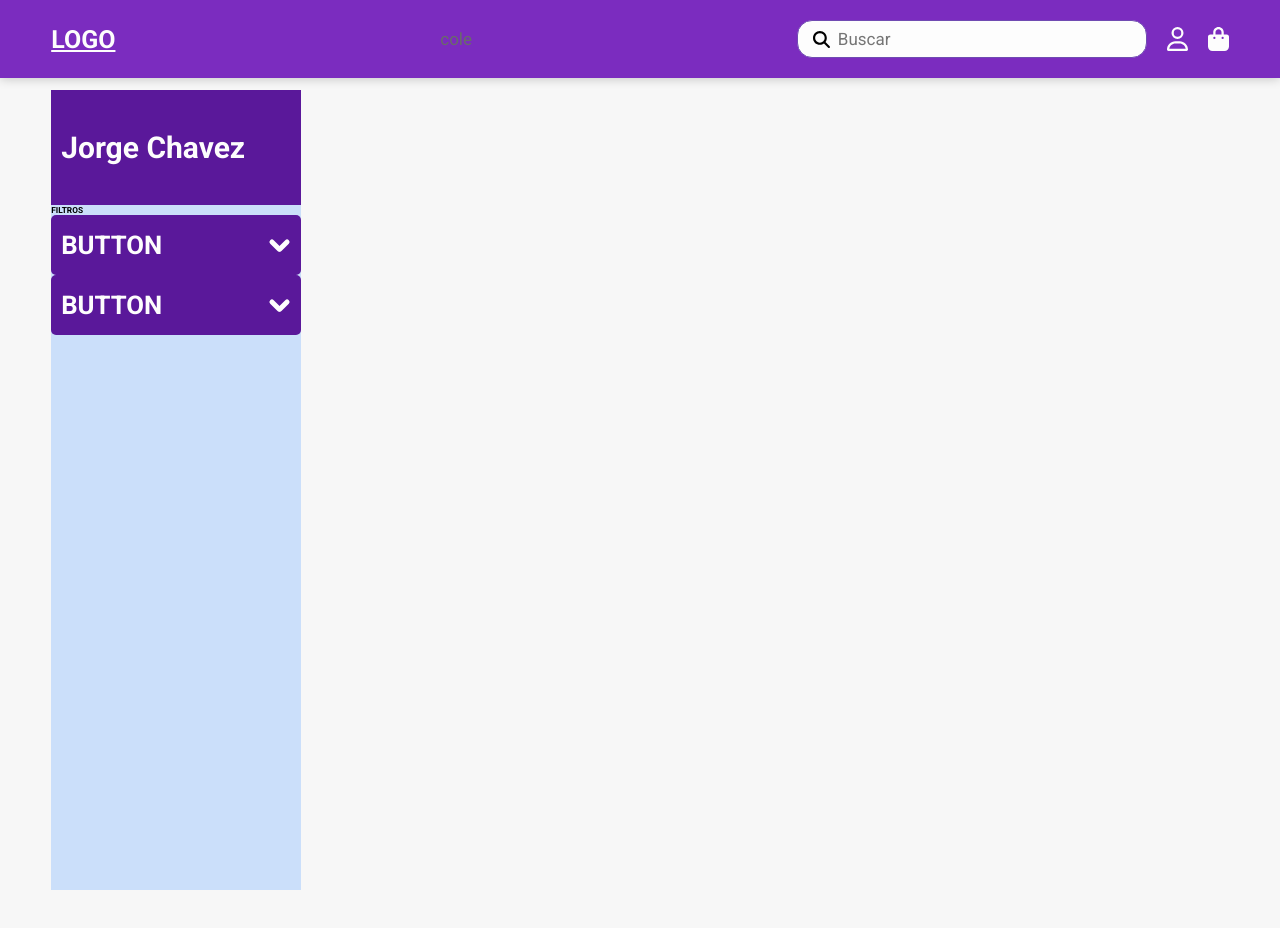
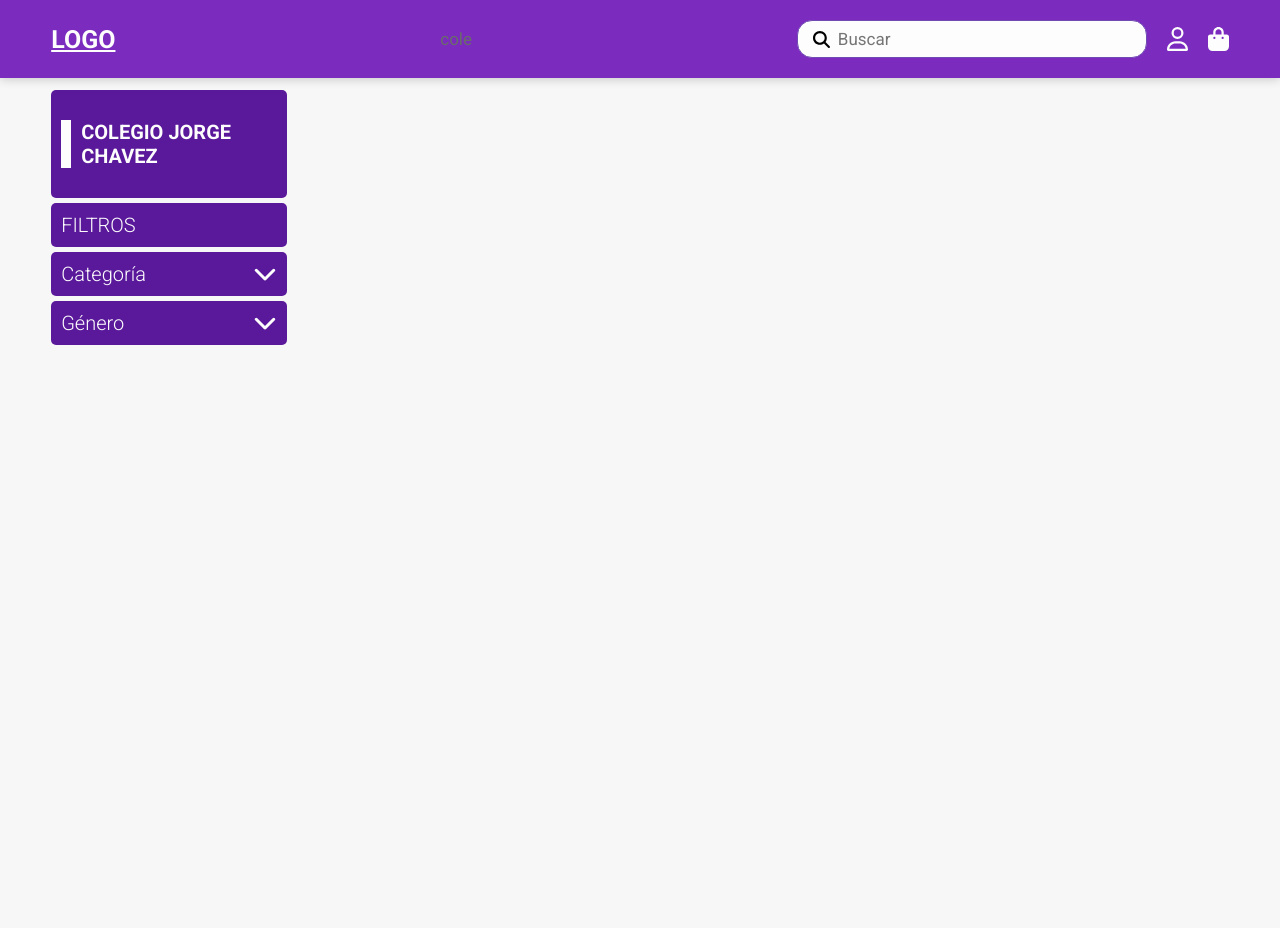
Before and after one commit to migueljarecca/escolar-plus, a React (Vite) app in the folder client/: page /uniforms/1 in a window 1280 px wide. Shown: the top 928 px of the page. After the commit the page ends 800 px from the top, so only its background shows below. Built offline with nearby package versions, Linux system fonts and the light colour scheme; no server answers.

Commit message:
se continua realizando los filtros

```diff
--- a/client/src/App.css
+++ b/client/src/App.css
@@ -236,40 +236,54 @@ body {
 }
 
 .container-uniform .left-sidebar {
-  background: #cbdffa;
+  display: flex;
+  flex-direction: column;
+  /* background: #cbdffa; */
   flex-basis: 20%;
   position: sticky;
   top: 0;
   align-self: flex-start;
-  height: 100vh;
+  gap: .5rem;
 }
 
 .left-sidebar .div-cole-title {
   display: flex;
-  padding: 4rem 1rem;
+  padding: 3rem 1rem;
   background: #5a189a;
   color: #fdfdfd;
+  border-radius: 5px;
 }
 
 .left-sidebar .div-cole-title h1 {
-  font-size: 3rem;
+  font-size: 2rem;
+  border-left: solid 1rem #fdfdfd ;
+  padding-left: 1rem;
+}
+
+.left-sidebar h5 {
+  padding: 1rem;
+  background: #5a189a;
+  font-size: 2rem;
+  font-weight: 300;
+  border-radius: 5px;
+  color: #fdfdfd;
 }
 
 /* prueba ------------------------ */
 .box {
+  display: flex;
+  flex-direction: column;
   position: relative;
-  width: 25rem;
-  height: 25rem;
-  /* background: yellowgreen; */
+  gap: .5rem;
 }
 
 .box .dropdown-first {
-  position: relative;
+  /* position: relative; */
   width: 100%;
-  height: 6rem;
+  /* height: 6rem; */
   background: #5a189a;
   color: #fdfdfd;
-  font-size: 2.2rem;
+  font-size: 2rem;
   display: flex;
   justify-content: center;
   align-items: center;
@@ -283,9 +297,13 @@ body {
   height: 100%;
   cursor: pointer;
   align-items: center;
-  padding-left: 1rem;
-  padding-right: 1rem;
+  padding: 1rem;
   justify-content: space-between;
+}
+
+.box .dropdown-first .filter-title h3 {
+  font-size: 2rem;
+  font-weight: 300;
 }
 
 .box .dropdown-first .filter-title .filter-icon {
@@ -297,14 +315,14 @@ body {
   position: relative;
   display: inline-block;
   width: 15px;
-  height: 5px;
+  height: 3px;
   background: #fdfdfd;
   border-radius: 40px;
   transition: .5s;
 }
 
 .dropdown-first .left-icon {
-  left: 7px;
+  left: 6px;
   transform: rotate(45deg);
 }
 .dropdown-first.active .left-icon {
@@ -324,11 +342,11 @@ body {
   top: 0;
   left: 0;
   width: 100%;
-  height: 16rem;
-  margin-top: 6.3rem;
+  height: 15rem;
+  margin-top: 4.5rem;
   overflow: hidden;
   visibility: hidden;
-  transition: .3s ease-in-out;
+  transition: .2s ease-in-out;
 
 }
 
@@ -337,7 +355,7 @@ body {
 }
 
 .dropdown-first.active {
-  margin-bottom: 16rem;
+  margin-bottom: 14rem;
 }
 
 .dropdown-first .items .filter-button {
@@ -349,7 +367,7 @@ body {
   background: #fdfdfd;
   color: #5a189a;
   border-radius: 5px;
-  padding: 1rem 1.5rem;
+  padding: 1rem 1rem;
   margin-top: 2.5px;
   z-index: 1;
   overflow: hidden;
@@ -364,8 +382,6 @@ body {
   /* top: 0; */
   transform: translateY(0%); /* Vuelve a su posición original */
   opacity: 1; /* Hace el elemento completamente visible */
-
-
 }
 
 .dropdown-first .items .filter-button:hover {
@@ -403,25 +419,18 @@ body {
 }
 
 /* ------------------ second button ----------------*/
-.box {
-  position: relative;
-  width: 25rem;
-  height: 25rem;
-  /* background: yellowgreen; */
-}
-
 .box .dropdown-second {
-  position: relative;
+  /* position: relative; */
   width: 100%;
-  height: 6rem;
+  /* height: 6rem; */
   background: #5a189a;
   color: #fdfdfd;
-  font-size: 2.2rem;
+  font-size: 2rem;
   display: flex;
   justify-content: center;
   align-items: center;
   border-radius: 5px;
-  /* cursor: pointer; */
+  transition: .5s ease-in-out;
 }
 
 .box .dropdown-second .filter-title {
@@ -430,9 +439,13 @@ body {
   height: 100%;
   cursor: pointer;
   align-items: center;
-  padding-left: 1rem;
-  padding-right: 1rem;
+  padding: 1rem;
   justify-content: space-between;
+}
+
+.box .dropdown-second .filter-title h3 {
+  font-size: 2rem;
+  font-weight: 300;
 }
 
 .box .dropdown-second .filter-title .filter-icon {
@@ -444,14 +457,14 @@ body {
   position: relative;
   display: inline-block;
   width: 15px;
-  height: 5px;
+  height: 3px;
   background: #fdfdfd;
   border-radius: 40px;
   transition: .5s;
 }
 
 .dropdown-second .left-icon {
-  left: 7px;
+  left: 6px;
   transform: rotate(45deg);
 }
 .dropdown-second.active .left-icon {
@@ -471,35 +484,46 @@ body {
   top: 0;
   left: 0;
   width: 100%;
-  height: 16rem;
-  margin-top: 6.3rem;
+  height: 15rem;
+  margin-top: 4.5rem;
   overflow: hidden;
   visibility: hidden;
-  transition: .5s;
+  transition: .2s ease-in-out;
+
 }
 
 .dropdown-second.active .items {
   visibility: visible;
 }
 
+.dropdown-second.active {
+  margin-bottom: 14rem;
+}
+
 .dropdown-second .items .filter-button {
   position: relative;
-  left: 100%;
+  /* bottom: 100%; */
+  transform: translateY(-100%); /* Inicia desplazado hacia arriba */
   display: flex;
   font-size: 2rem;
   background: #fdfdfd;
   color: #5a189a;
   border-radius: 5px;
-  padding: 1rem 1.5rem;
+  padding: 1rem 1rem;
   margin-top: 2.5px;
   z-index: 1;
   overflow: hidden;
-  transition: .5s;
+  /* transition: .5s; */
+  transition: transform 0.5s ease, opacity 0.5s ease;
+
   transition-delay: calc(60ms * var(--i));
+  opacity: 0; /* Comienza invisible */
 }
 
 .dropdown-second.active .items .filter-button {
-  left: 0;
+  /* top: 0; */
+  transform: translateY(0%); /* Vuelve a su posición original */
+  opacity: 1; /* Hace el elemento completamente visible */
 }
 
 .dropdown-second .items .filter-button:hover {
--- a/client/src/pages/UniformsPage.jsx
+++ b/client/src/pages/UniformsPage.jsx
@@ -49,16 +49,16 @@ export const UniformsPage = () => {
 
                 <aside className="left-sidebar">
                     <div className='div-cole-title'>
-                        <h1>Jorge Chavez</h1>
+                        <h1> COLEGIO JORGE CHAVEZ</h1>
                     </div>
+                    <h5>FILTROS</h5>
 
                     <div className='box'>
-                        <h5>FILTROS</h5>
 
                         <div className={`dropdown-first ${isActiveFirst ? 'active' : ''}`} >
 
                             <div className="filter-title" onClick={handleFilterClickFirst}>
-                                <h3>BUTTON</h3>
+                                <h3>Categoría</h3>
                                 <div className='filter-icon'>
                                     <span className='left-icon'></span>
                                     <span className='right-icon'></span>
@@ -70,7 +70,7 @@ export const UniformsPage = () => {
                                         <span className='span'></span>
                                         <input type="checkbox" value="CASA_HELENA"/>
                                         <div className='div-span'>
-                                            <span>CASA HELENA</span>
+                                            <span>Pantalon buzo</span>
                                             <span>4</span>
                                         </div>
                                 </div>
@@ -78,18 +78,27 @@ export const UniformsPage = () => {
                                         <span className='span'></span>
                                         <input type="checkbox" value="CASA_HELENA"/>
                                         <div className='div-span'>
-                                            <span>CASA HELENA</span>
+                                            <span>Polo</span>
+                                            <span>4</span>
+                                        </div>
+                                </div>
+                                <div className="filter-button" role="button" title="CASA HELENA" style={{ "--i": "2" }}>
+                                        <span className='span'></span>
+                                        <input type="checkbox" value="CASA_HELENA"/>
+                                        <div className='div-span'>
+                                            <span>Short</span>
                                             <span>4</span>
                                         </div>
                                 </div>
                             </div>
+                        </div>
+                    </div>
 
-                        </div>
-
+                    <div className='box'>
                         <div className={`dropdown-second ${isActiveSecond ? 'active' : ''}`} >
 
                             <div className="filter-title" onClick={handleFilterClickSecond}>
-                                <h3>BUTTON</h3>
+                                <h3>Género</h3>
                                 <div className='filter-icon'>
                                     <span className='left-icon'></span>
                                     <span className='right-icon'></span>
@@ -101,7 +110,7 @@ export const UniformsPage = () => {
                                         <span className='span'></span>
                                         <input type="checkbox" value="CASA_HELENA"/>
                                         <div className='div-span'>
-                                            <span>CASA HELENA</span>
+                                            <span>Unisex</span>
                                             <span>4</span>
                                         </div>
                                 </div>
@@ -109,7 +118,15 @@ export const UniformsPage = () => {
                                         <span className='span'></span>
                                         <input type="checkbox" value="CASA_HELENA"/>
                                         <div className='div-span'>
-                                            <span>CASA HELENA</span>
+                                            <span>Niña</span>
+                                            <span>4</span>
+                                        </div>
+                                </div>
+                                <div className="filter-button" role="button" title="CASA HELENA" style={{ "--i": "2" }}>
+                                        <span className='span'></span>
+                                        <input type="checkbox" value="CASA_HELENA"/>
+                                        <div className='div-span'>
+                                            <span>Niño</span>
                                             <span>4</span>
                                         </div>
                                 </div>
@@ -118,7 +135,7 @@ export const UniformsPage = () => {
                         </div>
 
                     </div>
-
+                {/* </div> */}
 
 
                 </aside>
```
